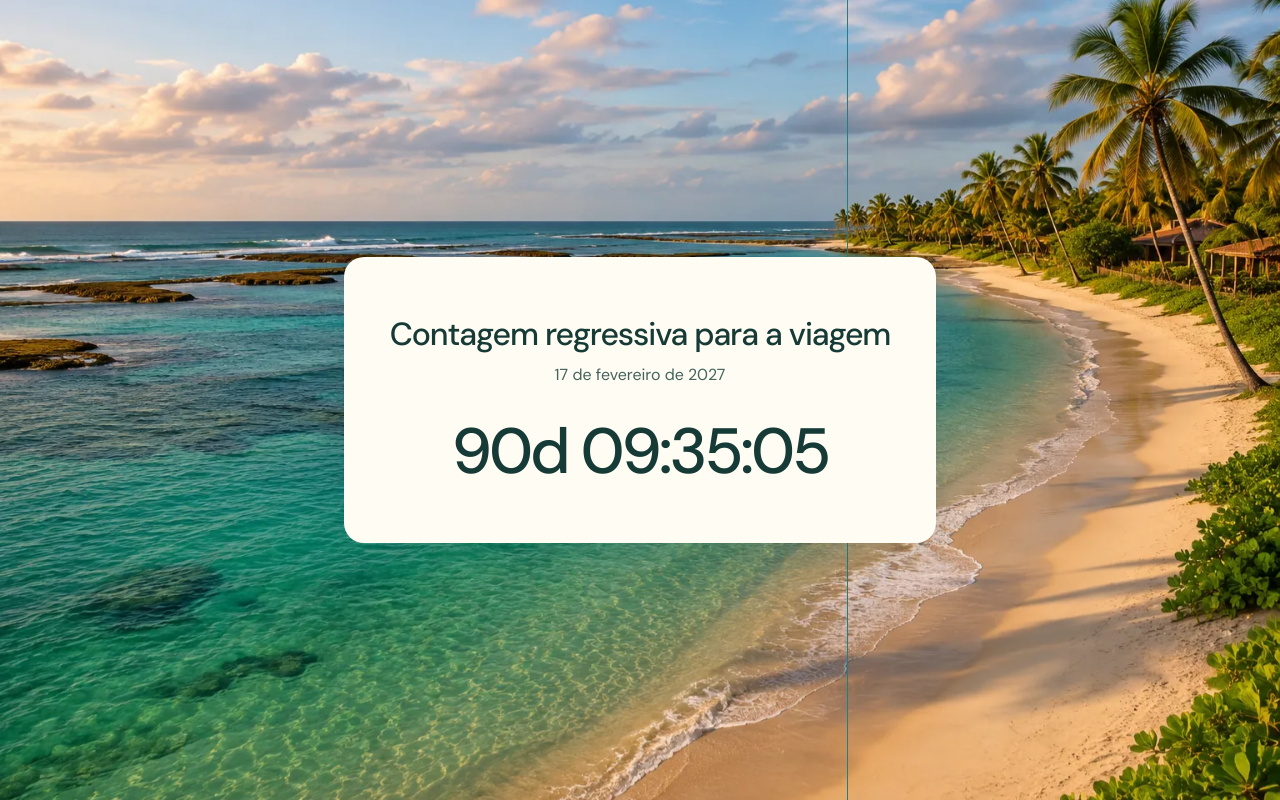
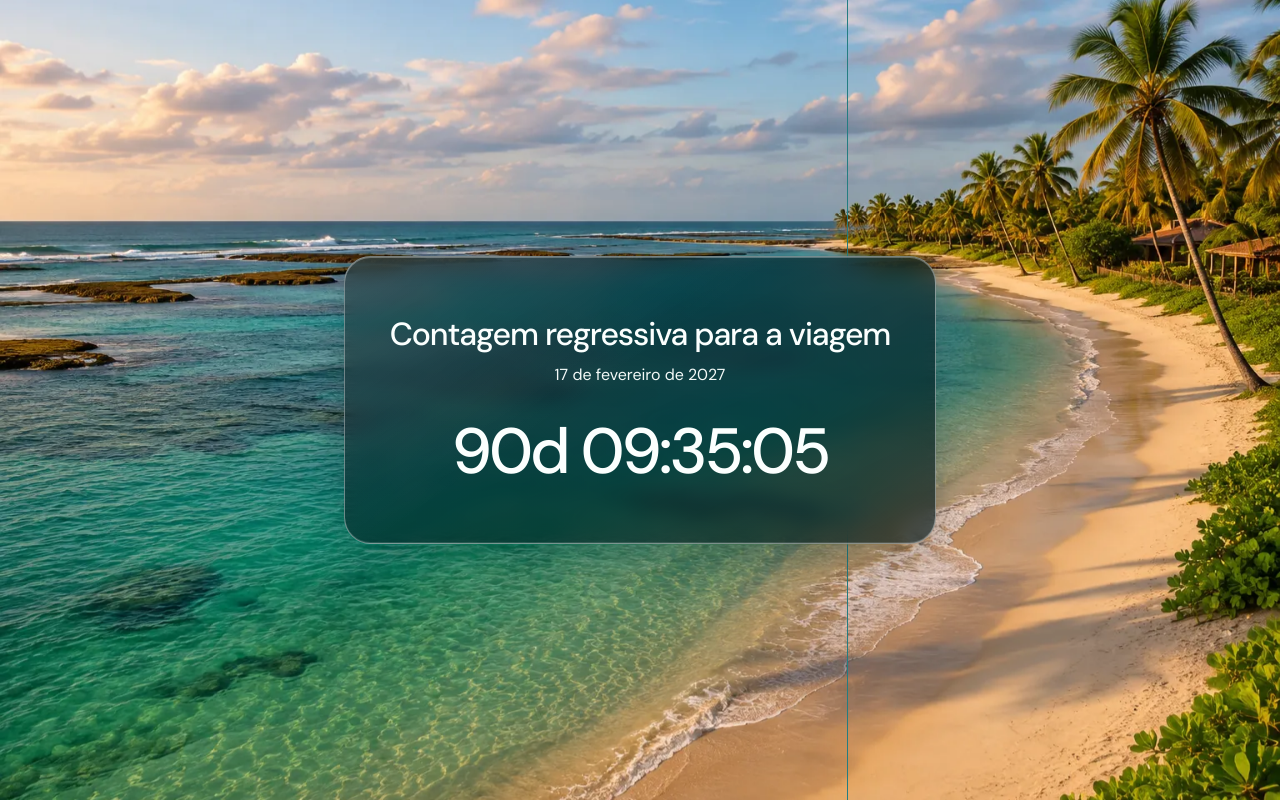
Before and after one commit to Juniorreis25/contadorviagem, a plain HTML site: page index.html in a window 1280 px wide. Drawn offline with Linux system fonts and the light colour scheme.

Commit message:
Adiciona vidro translúcido ao painel do contador

```diff
--- a/index.html
+++ b/index.html
@@ -32,12 +32,21 @@
       width: min(100%, 37rem);
       padding: clamp(1.25rem, 6vw, 3.5rem) 1rem;
       text-align: center;
-      background: #fffcf3;
-      border-radius: 1.25rem;
-      box-shadow: 0 14px 48px #123c3b29;
+      color: #fbfffe;
+      background:
+        linear-gradient(145deg, rgb(255 255 255 / .11), transparent 44%),
+        linear-gradient(155deg, rgb(7 30 34 / .63), rgb(7 30 34 / .70));
+      -webkit-backdrop-filter: blur(9px) saturate(135%);
+      backdrop-filter: blur(9px) saturate(135%);
+      border: 1px solid rgb(255 255 255 / .40);
+      border-radius: 1.65rem;
+      box-shadow:
+        inset 0 1px 0 rgb(255 255 255 / .28),
+        inset 0 -1px 0 rgb(255 255 255 / .12),
+        0 16px 42px rgb(5 27 31 / .26);
     }
     h1 { margin: 0; font-size: clamp(1.25rem, 4vw, 2rem); font-weight: 500; letter-spacing: -.035em; }
-    p { margin: .6rem 0 0; color: #44635e; }
+    p { margin: .6rem 0 0; color: #f4faf8; }
     #countwrap { margin-top: clamp(1.2rem, 4vw, 2rem); }
     #timer {
       font-size: clamp(1.65rem, 7.8vw, 4rem);
```
